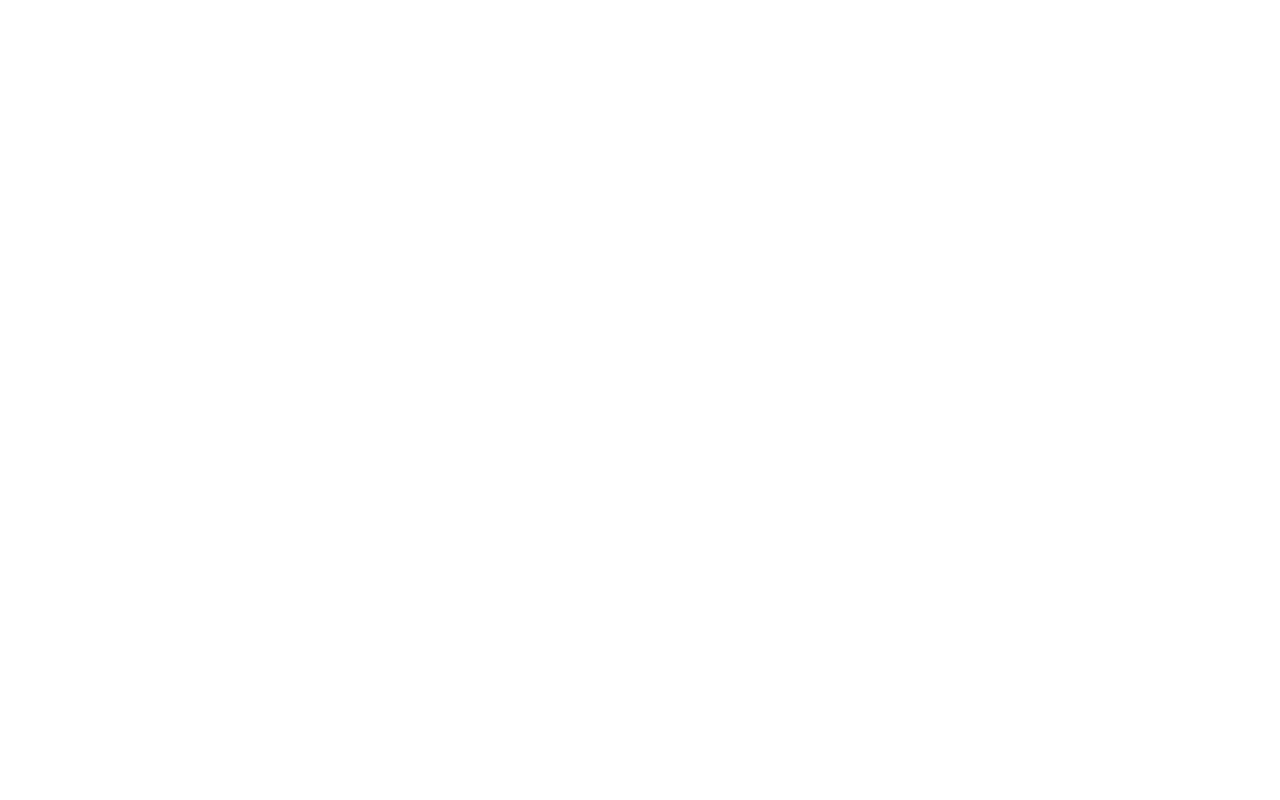
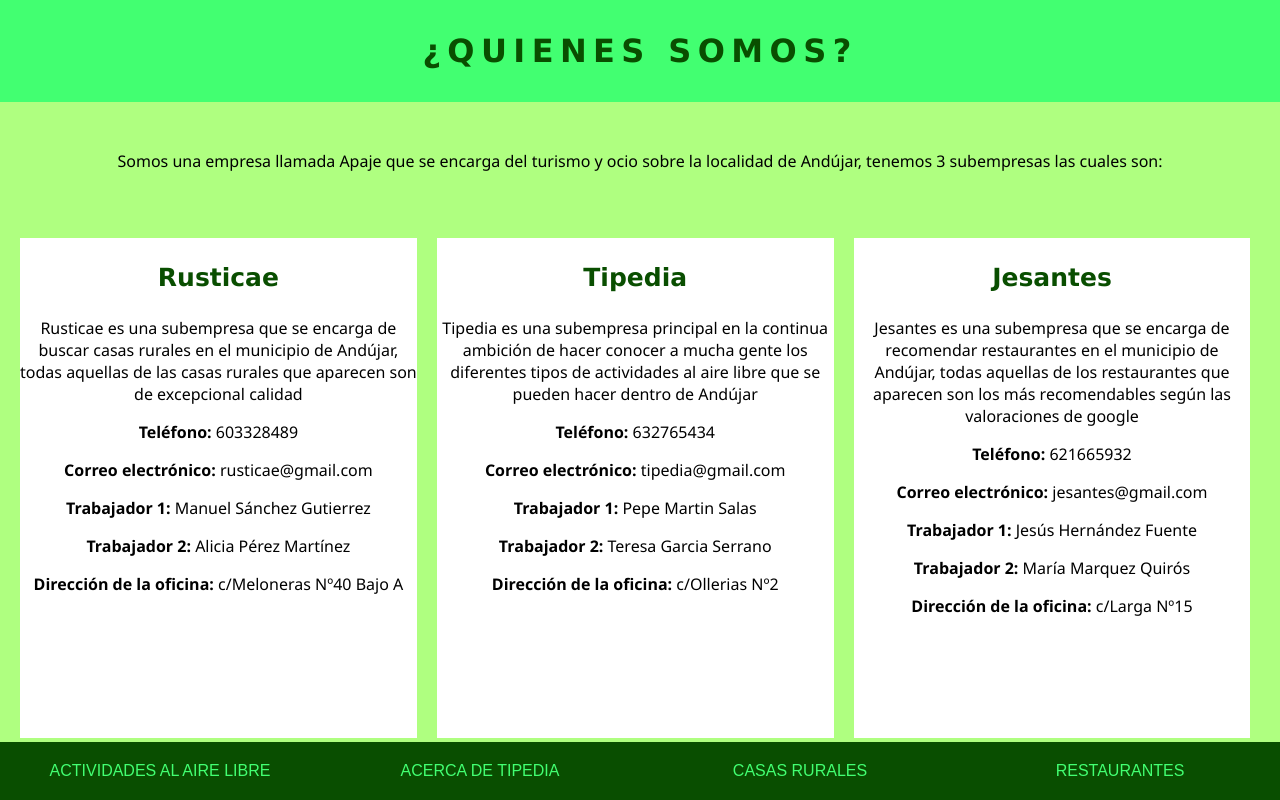
Before and after one commit to PabloDev09/Apaje, a plain HTML site: page actividad_aire_libre/quienes_somos.html in a window 1280 px wide. Drawn offline with Linux system fonts and the light colour scheme.

Commit message:
Modificación Actividad al Aire Libre

```diff
--- a/actividad_aire_libre/acerca_de.html
+++ b/actividad_aire_libre/acerca_de.html
@@ -0,0 +1,39 @@
+<!DOCTYPE html>
+<html lang="en">
+<head>
+    <meta charset="UTF-8">
+    <meta name="viewport" content="width=device-width, initial-scale=1.0">
+    <title>Acerca de Tipedia | Apaje</title>
+    <link rel="shortcut icon" href="icono.jpg" />
+    <style>
+        body{margin:0px; padding:0px; position: relative; min-height: 100%; min-width: 100%; display: flex; flex-direction: column;}
+        html{position:relative; margin:0px; min-height: 100%; max-width: 100%; padding:0px; height:100%; background: linear-gradient(90deg,rgb(175, 255, 128) 100%, rgb(119, 241, 38)100%, rgb(106, 243, 27) 100%);}
+        .header{text-align: center; background-color: rgb(66, 255, 113);letter-spacing: 0.2em; margin-top:0em ; padding: 1em 0; margin-bottom:1em; font-family: Verdana, Geneva, Tahoma, sans-serif, Geneva, Tahoma, sans-serif; text-transform: uppercase; color:rgb(9, 78, 0);}
+        p{text-align: center; font-family: 'Segoe UI', Tahoma, Geneva, Verdana, sans-serif; color:black;}
+        li{font-family: 'Segoe UI', Tahoma, Geneva, Verdana, sans-serif; color:black;}
+        h3{font-size: 25px;font-family: Verdana, Geneva, Tahoma, sans-serif; color:rgb(9, 78, 0);}
+        #footer{position:absolute; width: 100%; background-color: rgb(9, 78, 0); bottom: 0px;}
+        #footer a{margin-top: auto; float:left; min-width: 25%; width: 15%; height: 100%;text-align: center; padding-top: 20px;padding-bottom: 20px;text-decoration: none; font-family: sans-serif;
+        font-weight: 300; text-transform: uppercase; color: rgb(66, 255, 113);}
+        #footer a:hover {background-color: rgb(66, 255, 113); color:rgb(9, 78, 0)}
+        #lista{text-align:center; background-color: white; margin-top: 50px; margin-left: 50px; margin-right: 50px;}
+        #lista h3{text-align: center;justify-content:auto; float: left; min-width: 100%;}
+    </style>
+</head>
+<body>
+    <h1 class="header">Acerca de Tipedia</h1>
+    <p>Tipedia es una subempresa procedente de la empresa Apaje que consta de dos trabajadores encargados principalmente en fomentar la salud y bienestar de las personas a través de actividades al aire libre, todas aquellas actividades estan centradas en nuestra localidad de Andújar</p>
+    <div id="lista">
+        <h3>Información sobre nosotros</h3>
+        <p><strong>Teléfono:</strong> 632765434</p>
+        <p><strong>Correo electrónico:</strong> tipedia@gmail.com</p>
+        <p><strong>Trabajador 1:</strong> Pepe Martin Salas</p>
+        <p><strong>Trabajador 2:</strong> Teresa Garcia Serrano</p>
+        <p><strong>Dirección de la oficina:</strong> c/Ollerias Nº2 </p>
+    </div>
+    <div id="footer">
+        <a href="home.html">Actividades al aire libre</a>
+        <a href="quienes_somos.html">Quienes somos</a>
+    </div>
+</body>
+</html>
--- a/actividad_aire_libre/quienes_somos.html
+++ b/actividad_aire_libre/quienes_somos.html
@@ -0,0 +1,64 @@
+<!DOCTYPE html>
+<html lang="en">
+<head>
+    <meta charset="UTF-8">
+    <meta name="viewport" content="width=device-width, initial-scale=1.0">
+    <title>Quienes somos | Apaje</title>
+    <link rel="shortcut icon" href="icono.jpg" />
+    <style>
+        body{margin:0px; padding:0px; position: relative; min-height: 100vh; min-width: 100vh; display: flex; flex-direction: column;}
+        html{justify-content:center;position:relative; margin:0px; min-height: 100%; max-width: 100%; padding:0px; height:100%; background: linear-gradient(90deg,rgb(175, 255, 128) 100%, rgb(119, 241, 38)100%, rgb(106, 243, 27) 100%);}
+        .header{text-align: center; background-color: rgb(66, 255, 113);letter-spacing: 0.2em; margin-top:0em ; padding: 1em 0; margin-bottom:1em; font-family: Verdana, Geneva, Tahoma, sans-serif, Geneva, Tahoma, sans-serif; text-transform: uppercase; color:rgb(9, 78, 0);}
+        p{text-align: center; font-family: 'Segoe UI', Tahoma, Geneva, Verdana, sans-serif; color:black;}
+        li{font-family: 'Segoe UI', Tahoma, Geneva, Verdana, sans-serif; color:black;}
+        h3{font-size: 25px;font-family: Verdana, Geneva, Tahoma, sans-serif; color:rgb(9, 78, 0);}
+        #footer{position:absolute; width: 100%; background-color: rgb(9, 78, 0); bottom: 0px;}
+        #footer a{margin-top: auto; float:left; min-width: 25%; width: 15%; height: 100%;text-align: center; padding-top: 20px;padding-bottom: 20px;text-decoration: none; font-family: sans-serif;
+        font-weight: 300; text-transform: uppercase; color: rgb(66, 255, 113);}
+        #footer a:hover {background-color: rgb(66, 255, 113); color:rgb(9, 78, 0)}
+        #lista1 {float: left; text-align: center; justify-content: left; width: 31%; height: 500px; background-color: white; margin-left: 20px;  margin-top: 50px;}
+        #lista1 p{color: rgb(0, 0, 0);}
+        #lista2 {float: left; text-align: center; justify-content: center; width: 31%; height: 500px; background-color: white; margin-left: 20px; margin-top: 50px;}
+        #lista3 {float: left; text-align: center; justify-content: left; width: 31%; height: 500px; background-color: white; margin-right: 10px;margin-left: 20px; margin-top: 50px;}
+    </style>
+</head>
+<body>
+   <h1 class="header">¿QUIENES SOMOS?</h1>
+   <p>Somos una empresa llamada Apaje que se encarga del turismo y ocio sobre la localidad de Andújar, tenemos 3 subempresas las cuales son:</p>
+   <div>
+    <div id="lista1">
+    <h3>Rusticae</h3>
+    <p>Rusticae es una subempresa que se encarga de buscar casas rurales en el municipio de Andújar, todas aquellas de las casas rurales que aparecen son de excepcional calidad</p>
+    <p><strong>Teléfono:</strong> 603328489</p>
+    <p><strong>Correo electrónico:</strong> rusticae@gmail.com</p>
+    <p><strong>Trabajador 1:</strong> Manuel Sánchez Gutierrez</p>
+    <p><strong>Trabajador 2:</strong> Alicia Pérez Martínez</p>
+    <p><strong>Dirección de la oficina:</strong> c/Meloneras Nº40 Bajo A</p>
+    </div>
+    <div id="lista2">
+        <h3>Tipedia</h3>
+        <p>Tipedia es una subempresa principal en la continua ambición de hacer conocer a mucha gente los diferentes tipos de actividades al aire libre que se pueden hacer dentro de Andújar </p>
+        <p><strong>Teléfono:</strong> 632765434</p>
+        <p><strong>Correo electrónico:</strong> tipedia@gmail.com</p>
+        <p><strong>Trabajador 1:</strong> Pepe Martin Salas</p>
+        <p><strong>Trabajador 2:</strong> Teresa Garcia Serrano</p>
+        <p><strong>Dirección de la oficina:</strong> c/Ollerias Nº2 </p>
+    </div>
+    <div id="lista3">
+        <h3>Jesantes</h3>
+        <p>Jesantes es una subempresa que se encarga de recomendar restaurantes en el municipio de Andújar, todas aquellas de los restaurantes que aparecen son los más recomendables según las valoraciones de google</p>
+        <p><strong>Teléfono:</strong> 621665932</p>
+        <p><strong>Correo electrónico:</strong> jesantes@gmail.com</p>
+        <p><strong>Trabajador 1:</strong> Jesús Hernández Fuente</p>
+        <p><strong>Trabajador 2:</strong> María Marquez Quirós</p>
+        <p><strong>Dirección de la oficina:</strong> c/Larga Nº15</p>
+    </div>
+</div>
+   <div id="footer">
+    <a href="home.html">Actividades al aire libre</a>
+    <a href="acerca_de.html">Acerca de tipedia</a>
+    <a href="../casa_rural/home.html">Casas rurales</a>
+    <a href="../restaurante/home.html">Restaurantes</a>
+    </div>
+</body>
+</html>
```
Also changed, not shown: actividad_aire_libre/home.html (+46 -0 lines), casa_rural/acerca_de.html (+1 -1 lines), actividad_aire_libre/icono.jpg (added), actividad_aire_libre/img1.jpg (added), 1 other file.
